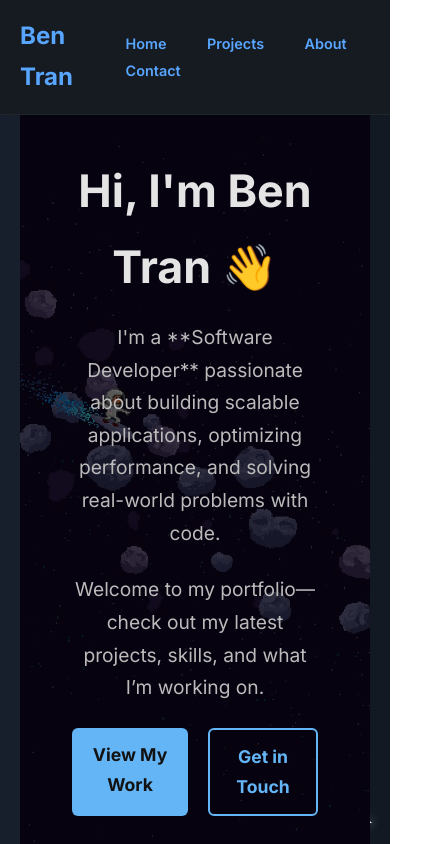
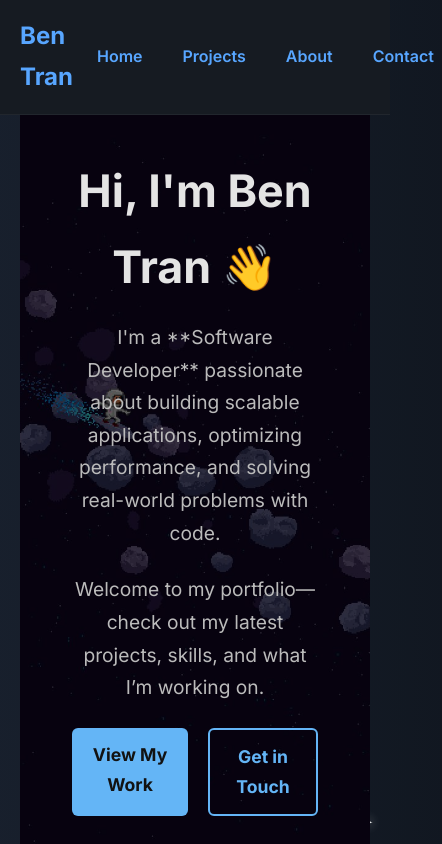
Before and after one commit to windwalker46/my-portfolio, an Eleventy site: page index.njk in a window 390 px wide. Shown: the top 844 px of the page, 442 px wide, since content can reach past the window. Built offline with nearby package versions, Linux system fonts and the light colour scheme; Eleventy itself is replaced by a stand-in of ours; files that its build step writes are made by us from their sources.

Commit message:
Fixed Navbar wrapping mobile version

```diff
--- a/styles.css
+++ b/styles.css
@@ -487,12 +487,16 @@ footer a:hover {
 /* Mobile Responsiveness */
 @media (max-width: 768px) {
     nav .nav-links {
-        gap: 12px;
+        display: flex;
+        justify-content: center;
         flex-wrap: nowrap;
+        gap: 8px;
     }
 
     nav .nav-links a {
-        font-size: 0.9rem;
-        padding: 8px 10px;
+        font-size: 1rem;
+        padding: 6px 8px;
+        white-space: nowrap;
+        flex: 1 1 auto;
     }
 }
```
